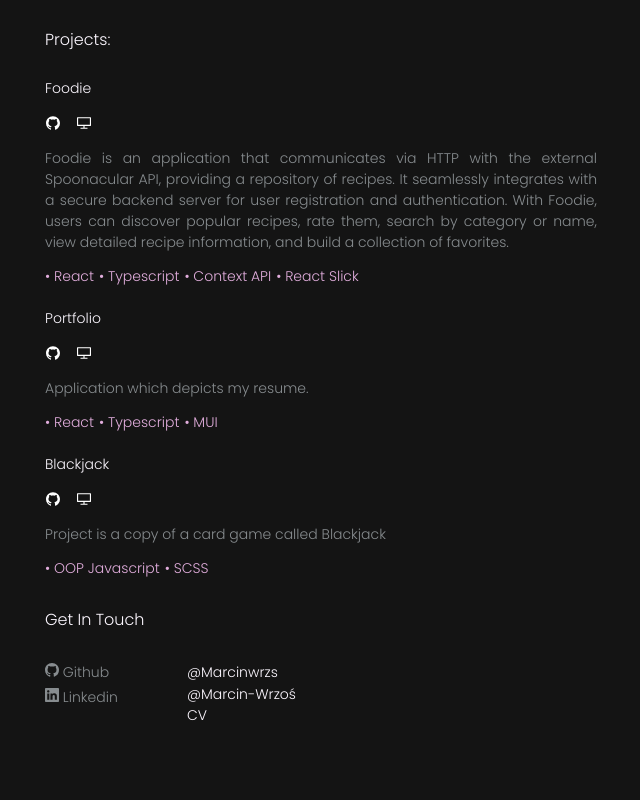
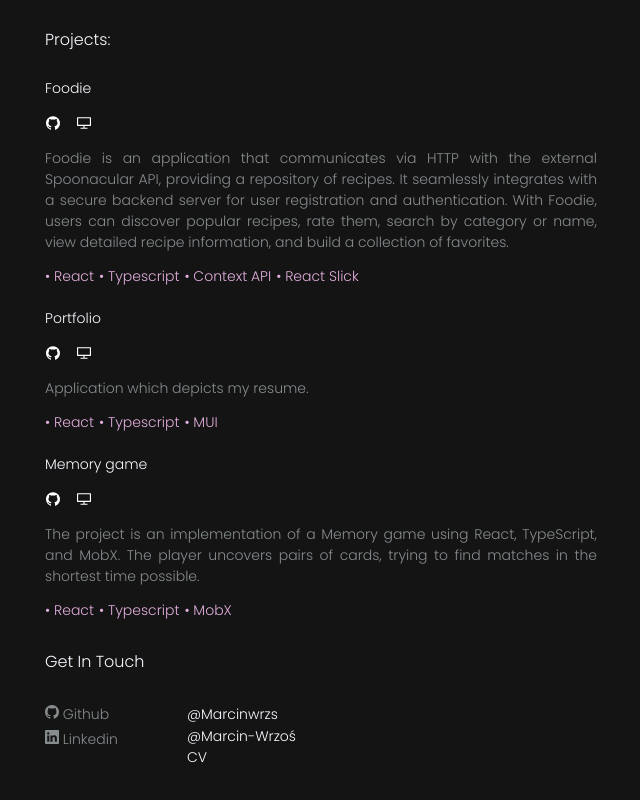
Before and after one commit to Marcinwrzs/Portfolio, a React (Create React App) app: page /#/ in a window 1280 px wide. Shown: the part 1216-2016 px from the top of the page, without its empty margins (319-959 px from the left). Before the commit the page ends 1992 px from the top, so only its background shows below. Built offline with nearby package versions, Linux system fonts and the light colour scheme.

Commit message:
zmienione cv

```diff
--- a/src/components/About/About.tsx
+++ b/src/components/About/About.tsx
@@ -53,7 +53,7 @@ const About: React.FC = () => {
             </span>{" "}
             specializing in{" "}
             <span style={{ color: "var(--role-color)" }}>React.js </span>{" "}
-            including
+            including{" "}
             <span style={{ color: "var(--role-color)" }}>
               Hooks and Redux, TypeScript, Jest testing library
             </span>
--- a/src/components/Projects/Projects.tsx
+++ b/src/components/Projects/Projects.tsx
@@ -31,10 +31,11 @@ const Projects: React.FC = () => {
     },
     {
       id: 3,
-      title: "Blackjack",
-      github: "https://github.com/Marcinwrzs/Blackjack.git",
-      description: "Project is a copy of a card game called Blackjack",
-      techStack: ["OOP Javascript", "SCSS"],
+      title: "Memory game",
+      github: "https://github.com/Marcinwrzs/Memory-game",
+      description:
+        "The project is an implementation of a Memory game using React, TypeScript, and MobX. The player uncovers pairs of cards, trying to find matches in the shortest time possible.",
+      techStack: ["React", "Typescript", "MobX"],
     },
   ];
 
```
Also changed, not shown: 1 other file (tests, documents, lock files or other folders).
